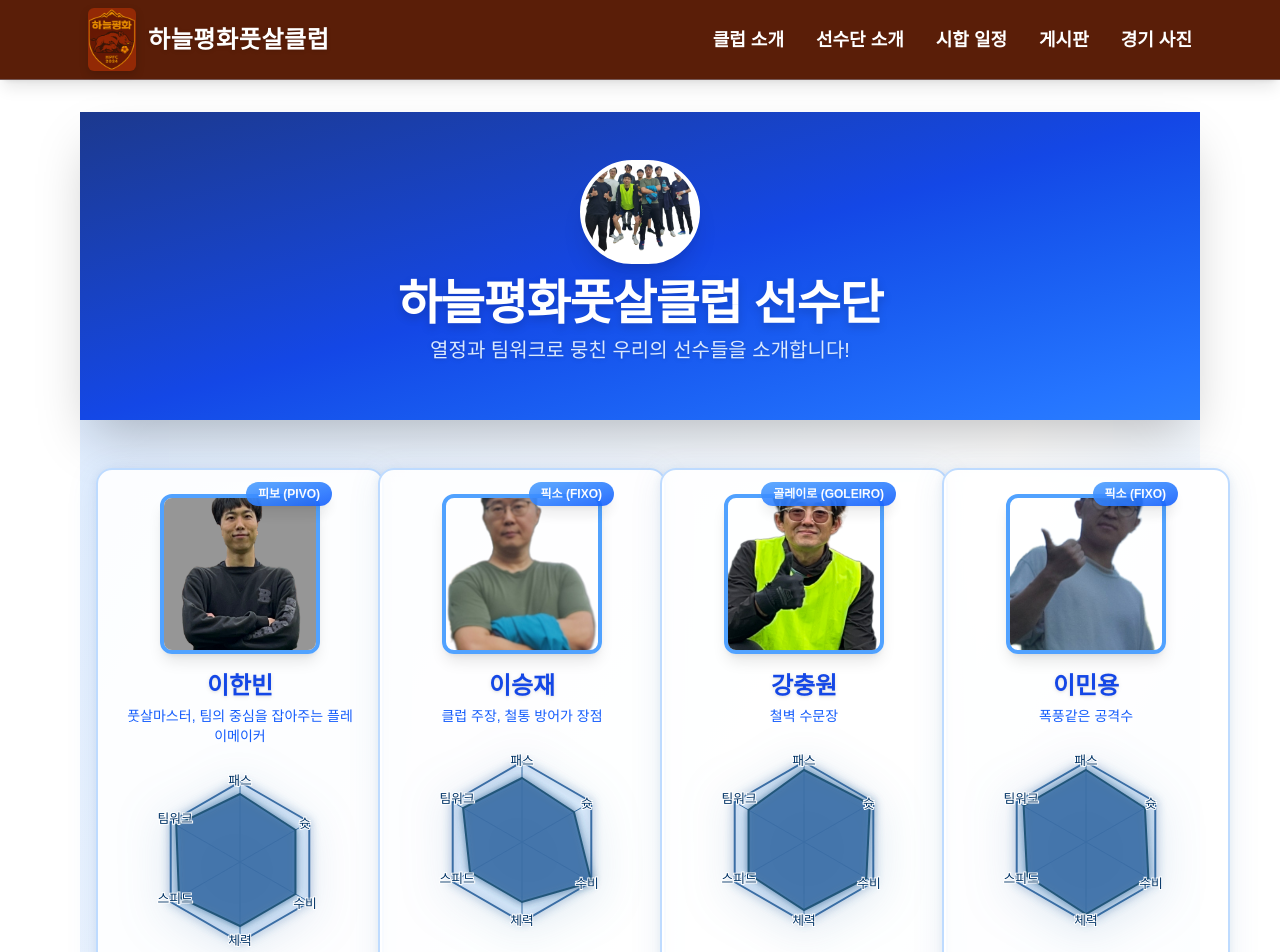
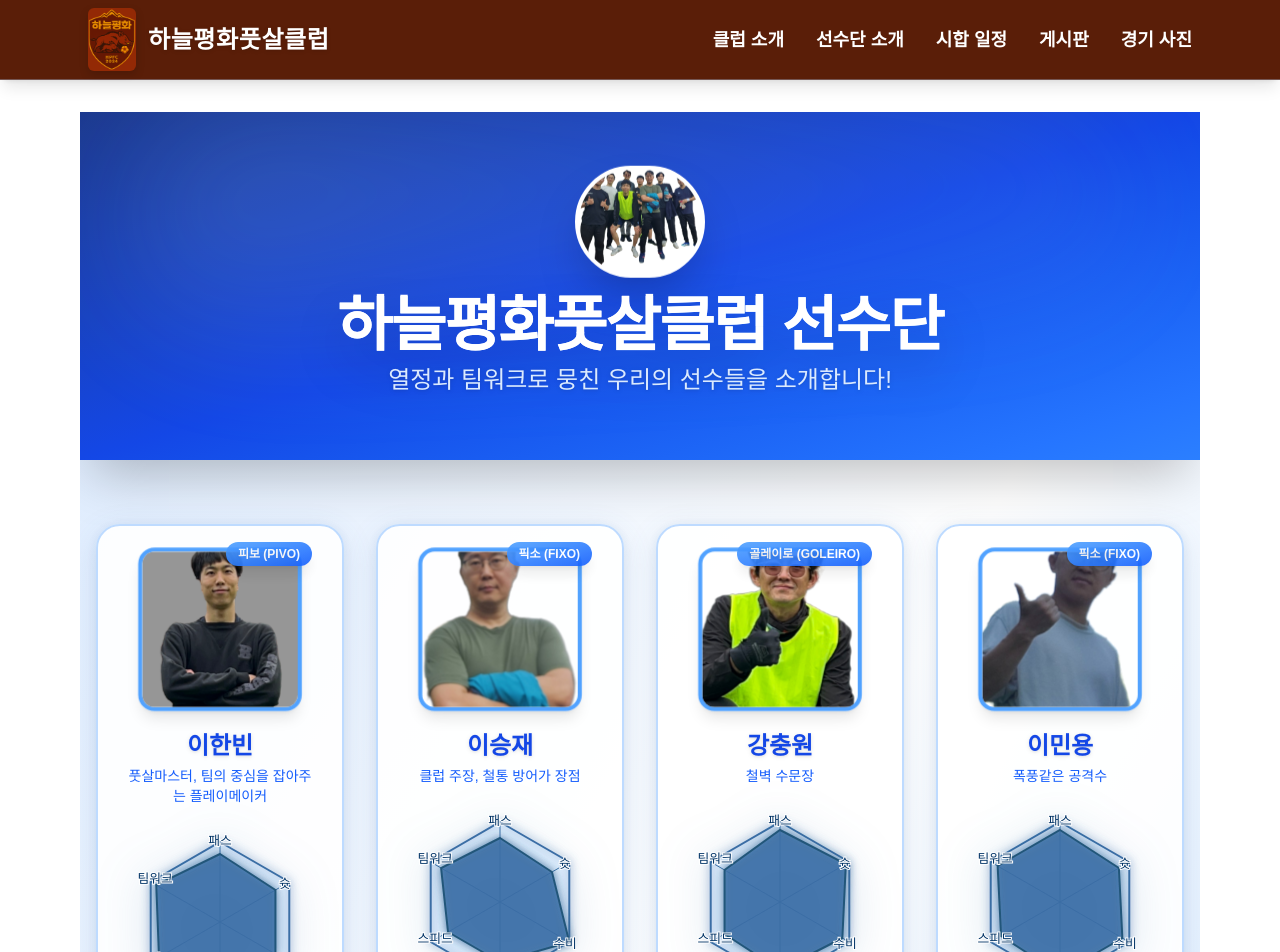
Before and after one commit to hskim0102/hpfc_web, a Next.js app: page /squad in a window 1280 px wide. Shown: the top 952 px of the page. Built offline with nearby package versions, Linux system fonts and the light colour scheme.

Commit message:
아이콘 수정, 선수 카드 수정

```diff
--- a/src/app/layout.tsx
+++ b/src/app/layout.tsx
@@ -3,6 +3,13 @@ import { Geist, Geist_Mono } from "next/font/google";
 import "./globals.css";
 import Image from "next/image";
 import Link from "next/link";
+import {
+  FaUsers,
+  FaCalendarAlt,
+  FaRegComments,
+  FaCameraRetro,
+  FaHome,
+} from "react-icons/fa";
 
 const geistSans = Geist({
   variable: "--font-geist-sans",
@@ -45,13 +52,62 @@ export default function RootLayout({
               </span>
             </div>
             <nav>
-              <ul className="flex gap-8 text-lg font-semibold">
+              {/* 데스크탑 메뉴 */}
+              <ul className="hidden md:flex gap-8 text-lg font-semibold">
+                <li>
+                  <Link
+                    href="/"
+                    className="text-white hover:text-[#ffd966] transition flex items-center gap-1"
+                  >
+                    <FaHome className="inline-block md:hidden" />
+                    클럽 소개
+                  </Link>
+                </li>
+                <li>
+                  <Link
+                    href="/squad"
+                    className="text-white hover:text-[#ffd966] transition flex items-center gap-1"
+                  >
+                    <FaUsers className="inline-block md:hidden" />
+                    선수단 소개
+                  </Link>
+                </li>
+                <li>
+                  <Link
+                    href="/schedule"
+                    className="text-white hover:text-[#ffd966] transition flex items-center gap-1"
+                  >
+                    <FaCalendarAlt className="inline-block md:hidden" />
+                    시합 일정
+                  </Link>
+                </li>
+                <li>
+                  <Link
+                    href="/board"
+                    className="text-white hover:text-[#ffd966] transition flex items-center gap-1"
+                  >
+                    <FaRegComments className="inline-block md:hidden" />
+                    게시판
+                  </Link>
+                </li>
+                <li>
+                  <Link
+                    href="/photos"
+                    className="text-white hover:text-[#ffd966] transition flex items-center gap-1"
+                  >
+                    <FaCameraRetro className="inline-block md:hidden" />
+                    경기 사진
+                  </Link>
+                </li>
+              </ul>
+              {/* 모바일 메뉴 (아이콘만) */}
+              <ul className="flex md:hidden gap-6 text-2xl">
                 <li>
                   <Link
                     href="/"
                     className="text-white hover:text-[#ffd966] transition"
                   >
-                    클럽 소개
+                    <FaHome />
                   </Link>
                 </li>
                 <li>
@@ -59,7 +115,7 @@ export default function RootLayout({
                     href="/squad"
                     className="text-white hover:text-[#ffd966] transition"
                   >
-                    선수단 소개
+                    <FaUsers />
                   </Link>
                 </li>
                 <li>
@@ -67,7 +123,7 @@ export default function RootLayout({
                     href="/schedule"
                     className="text-white hover:text-[#ffd966] transition"
                   >
-                    시합 일정
+                    <FaCalendarAlt />
                   </Link>
                 </li>
                 <li>
@@ -75,7 +131,7 @@ export default function RootLayout({
                     href="/board"
                     className="text-white hover:text-[#ffd966] transition"
                   >
-                    게시판
+                    <FaRegComments />
                   </Link>
                 </li>
                 <li>
@@ -83,7 +139,7 @@ export default function RootLayout({
                     href="/photos"
                     className="text-white hover:text-[#ffd966] transition"
                   >
-                    경기 사진
+                    <FaCameraRetro />
                   </Link>
                 </li>
               </ul>
--- a/src/app/squad/page.tsx
+++ b/src/app/squad/page.tsx
@@ -121,30 +121,31 @@ function RadarChart({ stats }: { stats: number[] }) {
 
 export default function Squad() {
   return (
-    <div className="min-h-screen w-full bg-gradient-to-br from-blue-100 via-white to-blue-200 relative pb-16">
+    <div className="min-h-screen w-full bg-gradient-to-br from-blue-100 via-white to-blue-200 relative pb-16 overflow-x-hidden">
       {/* 히어로 배너 */}
-      <div className="w-full flex flex-col items-center justify-center py-12 bg-gradient-to-br from-blue-900 via-blue-700 to-blue-500 shadow-2xl relative mb-12">
+      <div className="w-full flex flex-col items-center justify-center py-14 bg-gradient-to-br from-blue-900 via-blue-700 to-blue-500 shadow-2xl relative mb-16">
         <div className="absolute inset-0 bg-[radial-gradient(ellipse_at_center,_var(--tw-gradient-stops))] from-blue-400/30 via-transparent to-transparent pointer-events-none" />
+        <div className="absolute left-1/2 top-0 -translate-x-1/2 w-[80vw] h-[30vh] bg-gradient-to-br from-blue-300/30 via-blue-200/10 to-transparent rounded-full blur-3xl animate-pulse-slow z-0" />
         <div className="relative z-10 flex flex-col items-center">
           <Image
             src="/main.png"
             alt="클럽 로고"
-            width={120}
-            height={120}
-            className="rounded-full border-4 border-white shadow-xl mb-4 bg-white/80"
+            width={130}
+            height={130}
+            className="rounded-full border-4 border-white shadow-2xl mb-4 bg-white/80 animate-float"
             style={{ background: "white" }}
           />
-          <h1 className="text-4xl md:text-5xl font-black text-white drop-shadow-lg tracking-tight mb-2">
+          <h1 className="text-5xl md:text-6xl font-black text-white drop-shadow-2xl tracking-tight mb-2 animate-gradient-text bg-gradient-to-r from-blue-200 via-white to-blue-400 bg-clip-text text-transparent">
             하늘평화풋살클럽 선수단
           </h1>
-          <p className="text-lg md:text-xl text-blue-100 font-medium drop-shadow mb-2">
+          <p className="text-xl md:text-2xl text-blue-100 font-medium drop-shadow mb-2 animate-fade-in">
             열정과 팀워크로 뭉친 우리의 선수들을 소개합니다!
           </p>
         </div>
       </div>
       {/* 선수 카드 그리드 */}
       <section className="flex flex-col items-center gap-8 text-center">
-        <div className="grid grid-cols-1 sm:grid-cols-2 md:grid-cols-3 xl:grid-cols-4 gap-10 w-full max-w-7xl px-4">
+        <div className="grid grid-cols-1 sm:grid-cols-2 md:grid-cols-3 xl:grid-cols-4 gap-x-8 gap-y-16 w-full max-w-7xl px-4">
           {/* 선수 카드 반복 */}
           {[
             {
@@ -220,10 +221,11 @@ export default function Squad() {
           ].map((p) => (
             <div
               key={p.name}
-              className="bg-white/90 rounded-2xl shadow-2xl border-2 border-blue-200 flex flex-col items-center p-6 w-72 hover:scale-105 hover:shadow-blue-400/40 hover:border-blue-400 transition-all duration-300 relative group"
+              className="bg-white/90 rounded-3xl shadow-2xl border-2 border-blue-200 flex flex-col items-center p-7 w-full max-w-xs hover:scale-[1.04] hover:shadow-blue-400/50 hover:border-blue-400 transition-all duration-300 relative group before:absolute before:inset-0 before:rounded-3xl before:bg-gradient-to-br before:from-blue-200/30 before:to-blue-400/10 before:opacity-0 group-hover:before:opacity-100 before:transition-all before:duration-300 overflow-hidden"
               style={{
                 boxShadow:
-                  "0 4px 32px 0 rgba(58,110,165,0.10), 0 1.5px 8px 0 rgba(58,110,165,0.10)",
+                  "0 8px 32px 0 rgba(58,110,165,0.13), 0 2px 12px 0 rgba(58,110,165,0.10)",
+                minWidth: 0,
               }}
             >
               <div className="w-40 h-40 relative mb-4">
@@ -232,16 +234,18 @@ export default function Squad() {
                   alt={p.name + " 선수"}
                   fill
                   style={{ objectFit: "cover" }}
-                  className="rounded-xl border-4 border-blue-400 shadow-lg group-hover:shadow-blue-400/60 transition-all duration-300"
+                  className="rounded-2xl border-4 border-blue-400 shadow-lg group-hover:shadow-blue-400/70 transition-all duration-300 animate-float-img"
                 />
                 <div className="absolute -top-3 -right-3 bg-gradient-to-br from-blue-400 to-blue-600 text-white px-3 py-1 rounded-full text-xs font-bold shadow-lg opacity-90 group-hover:scale-110 transition-all">
                   {p.pos}
                 </div>
               </div>
-              <h2 className="text-2xl font-bold text-blue-700 mb-1 drop-shadow">
+              <h2 className="text-2xl font-bold text-blue-700 mb-1 drop-shadow animate-fade-in">
                 {p.name}
               </h2>
-              <p className="text-blue-600 mb-2 text-sm">{p.desc}</p>
+              <p className="text-blue-600 mb-2 text-sm animate-fade-in delay-100">
+                {p.desc}
+              </p>
               <RadarChart stats={p.stats} />
             </div>
           ))}
@@ -253,6 +257,45 @@ export default function Squad() {
           .drop-shadow-xl {
             filter: drop-shadow(0 8px 24px rgba(58,110,165,0.18));
           }
+          .animate-float {
+            animation: float 3.5s ease-in-out infinite alternate;
+          }
+          .animate-float-img {
+            animation: float-img 4s ease-in-out infinite alternate;
+          }
+          @keyframes float {
+            0% { transform: translateY(0); }
+            100% { transform: translateY(-10px); }
+          }
+          @keyframes float-img {
+            0% { transform: scale(1) translateY(0); }
+            100% { transform: scale(1.04) translateY(-8px); }
+          }
+          .animate-gradient-text {
+            background-size: 200% 200%;
+            animation: gradient-move 4s ease-in-out infinite alternate;
+          }
+          @keyframes gradient-move {
+            0% { background-position: 0% 50%; }
+            100% { background-position: 100% 50%; }
+          }
+          .animate-fade-in {
+            opacity: 0;
+            animation: fadeIn 1.2s ease forwards;
+          }
+          .animate-fade-in.delay-100 {
+            animation-delay: 0.2s;
+          }
+          @keyframes fadeIn {
+            to { opacity: 1; }
+          }
+          .animate-pulse-slow {
+            animation: pulse 7s cubic-bezier(.4,0,.6,1) infinite;
+          }
+          @keyframes pulse {
+            0%, 100% { opacity: 0.7;}
+            50% { opacity: 1;}
+          }
         `}
       </style>
     </div>
```
